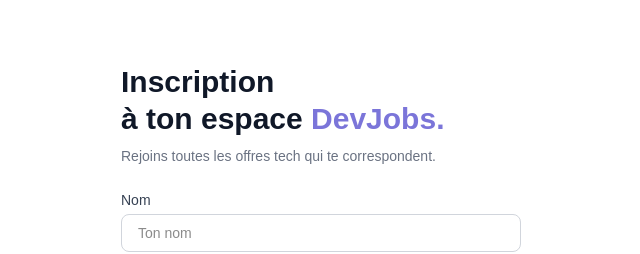
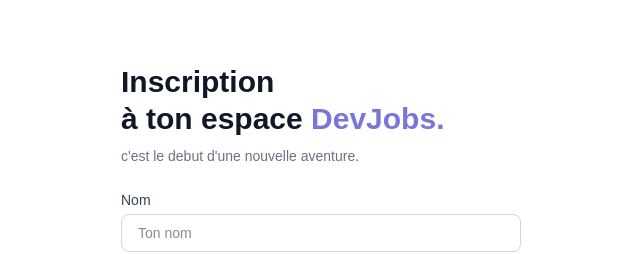
Before and after one commit to MeghCH/Job-Aggregator-DevJob, a Next.js app in the folder Front/: page /inscription in a window 1280 px wide. Shown: the top 254 px of the page, without its empty margins (319-959 px from the left). Built offline with nearby package versions, Linux system fonts and the light colour scheme.

Commit message:
fix:correction page inscription

```diff
--- a/Front/src/app/inscription/page.tsx
+++ b/Front/src/app/inscription/page.tsx
@@ -12,7 +12,7 @@ export default function InscriptionPage() {
             à ton espace <span className="text-brand-600">DevJobs.</span>
           </h1>
           <p className="text-gray-500 mt-2 text-sm">
-            Rejoins toutes les offres tech qui te correspondent.
+            c'est le debut d'une nouvelle aventure.
           </p>
         </div>
 
```
